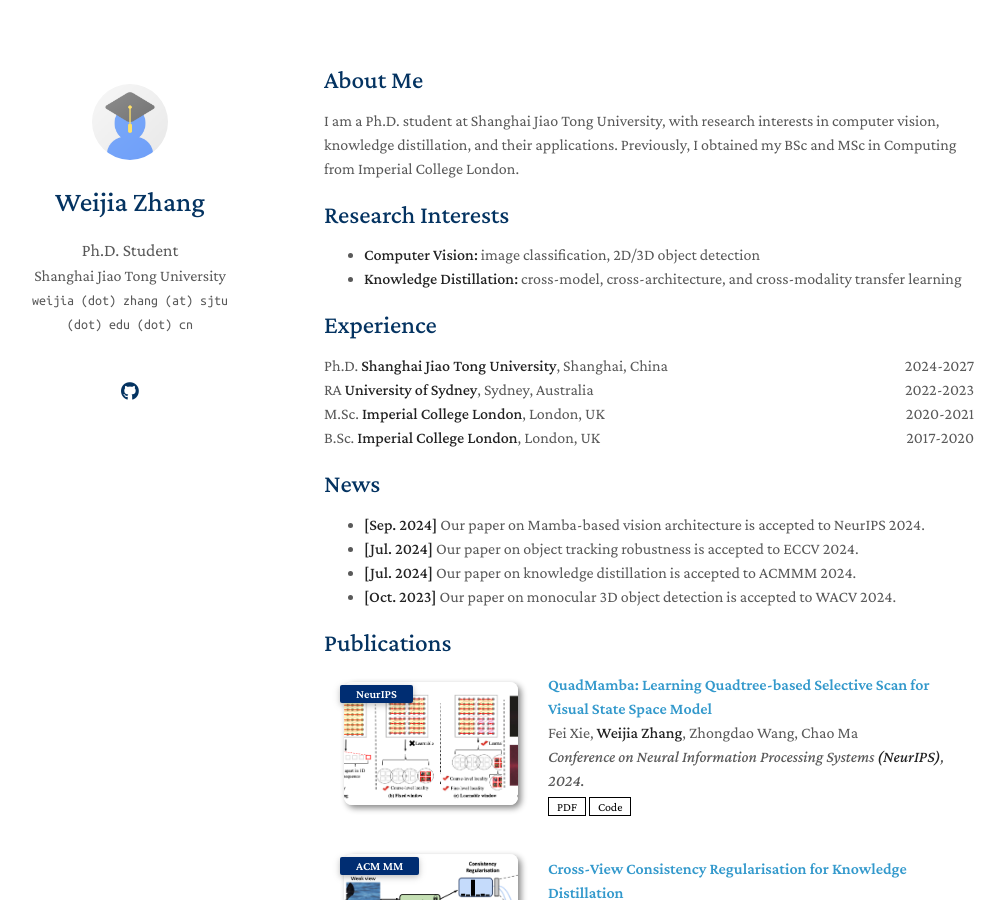
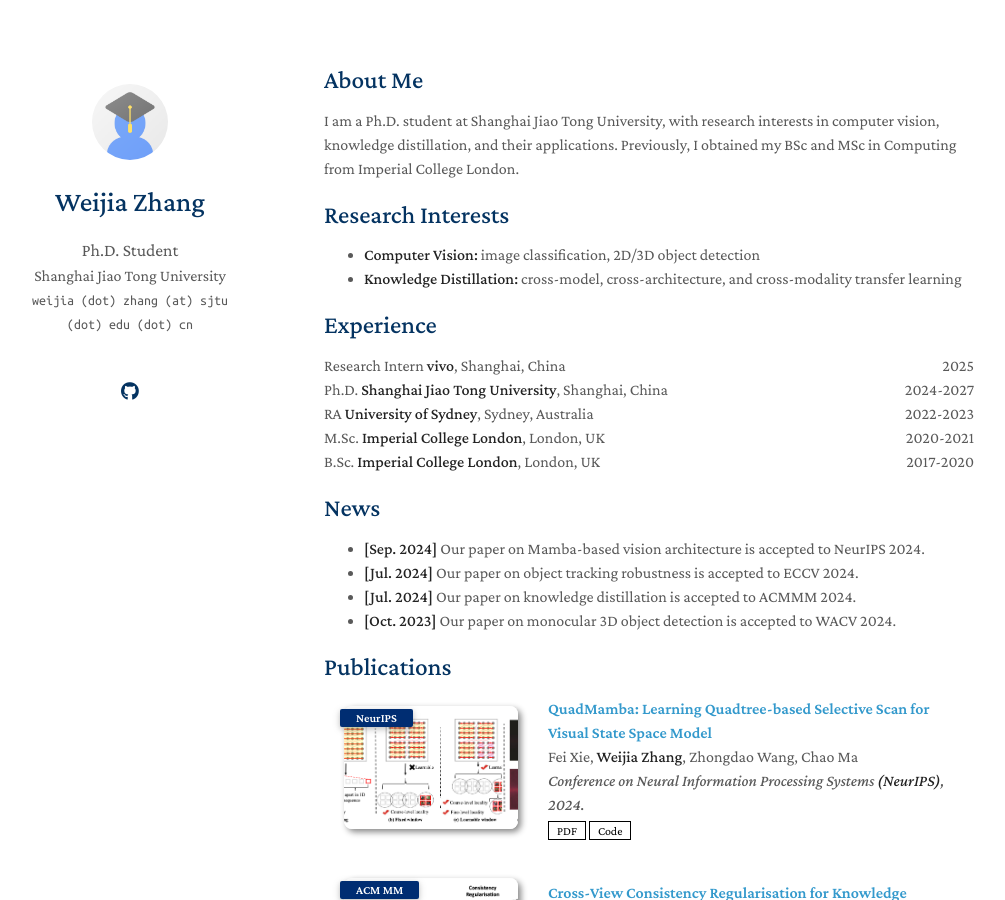
Before and after one commit to arcaninez/arcaninez.github.io, a Jekyll site: the page built from index.md, in a window 1280 px wide and 900 px high. Shown: the whole window, without its empty margins (146-1151 px from the left). Built offline with Jekyll 4.4.1, drawn with Linux system fonts in a browser that asks for light colours; a style sheet for code colours, icons or effects is not loaded; our own code applies the rules of GitHub Pages for plain Markdown files.

Commit message:
Update experience.md

```diff
--- a/_includes/experience.md
+++ b/_includes/experience.md
@@ -1,4 +1,9 @@
 ## Experience
+
+<div style="display: flex; justify-content: space-between;">
+  <span>Research Intern <strong>vivo</strong>, Shanghai, China</span>
+  <span>2025</span>
+</div>
 
 <div style="display: flex; justify-content: space-between;">
   <span>Ph.D. <strong>Shanghai Jiao Tong University</strong>, Shanghai, China</span>
```
